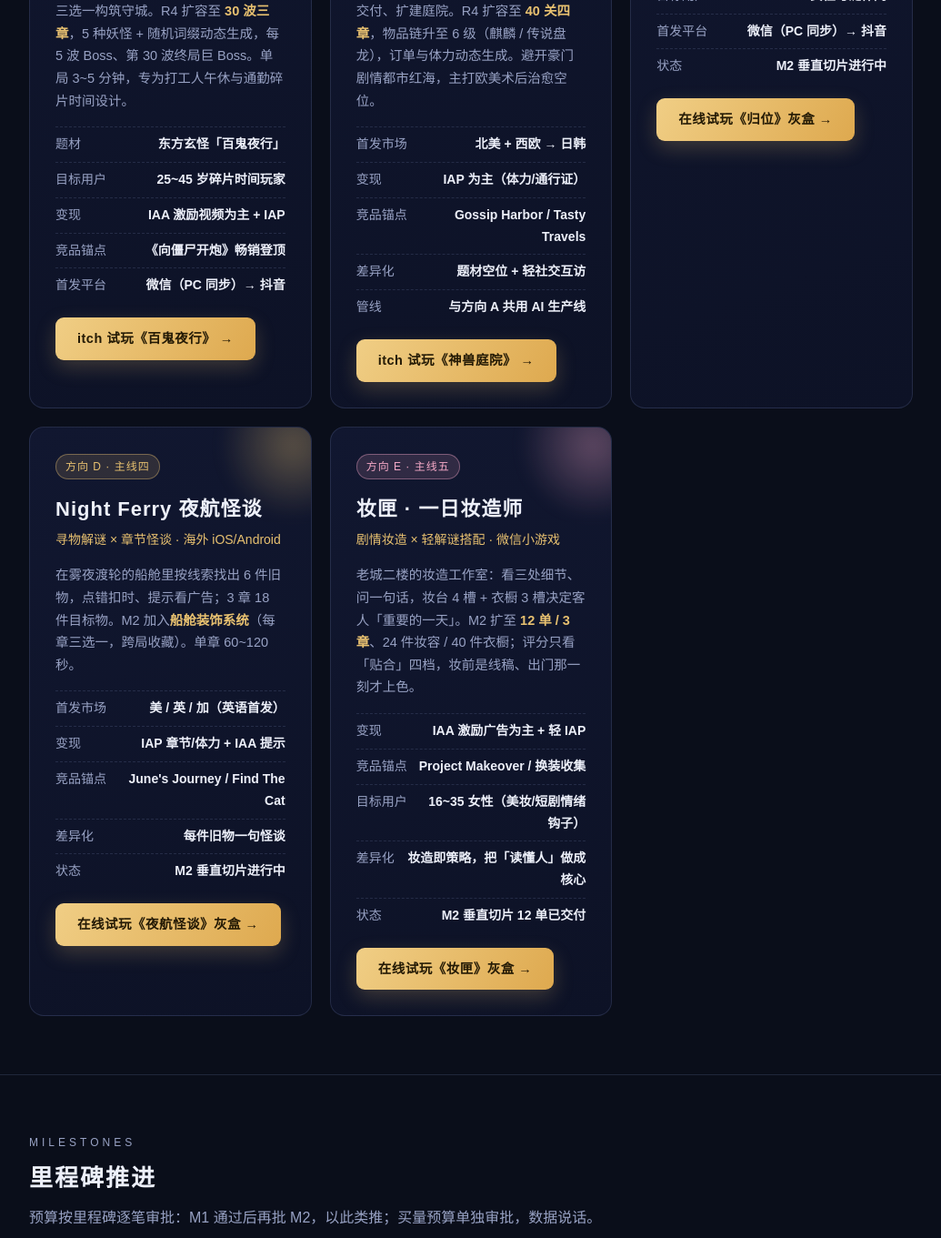
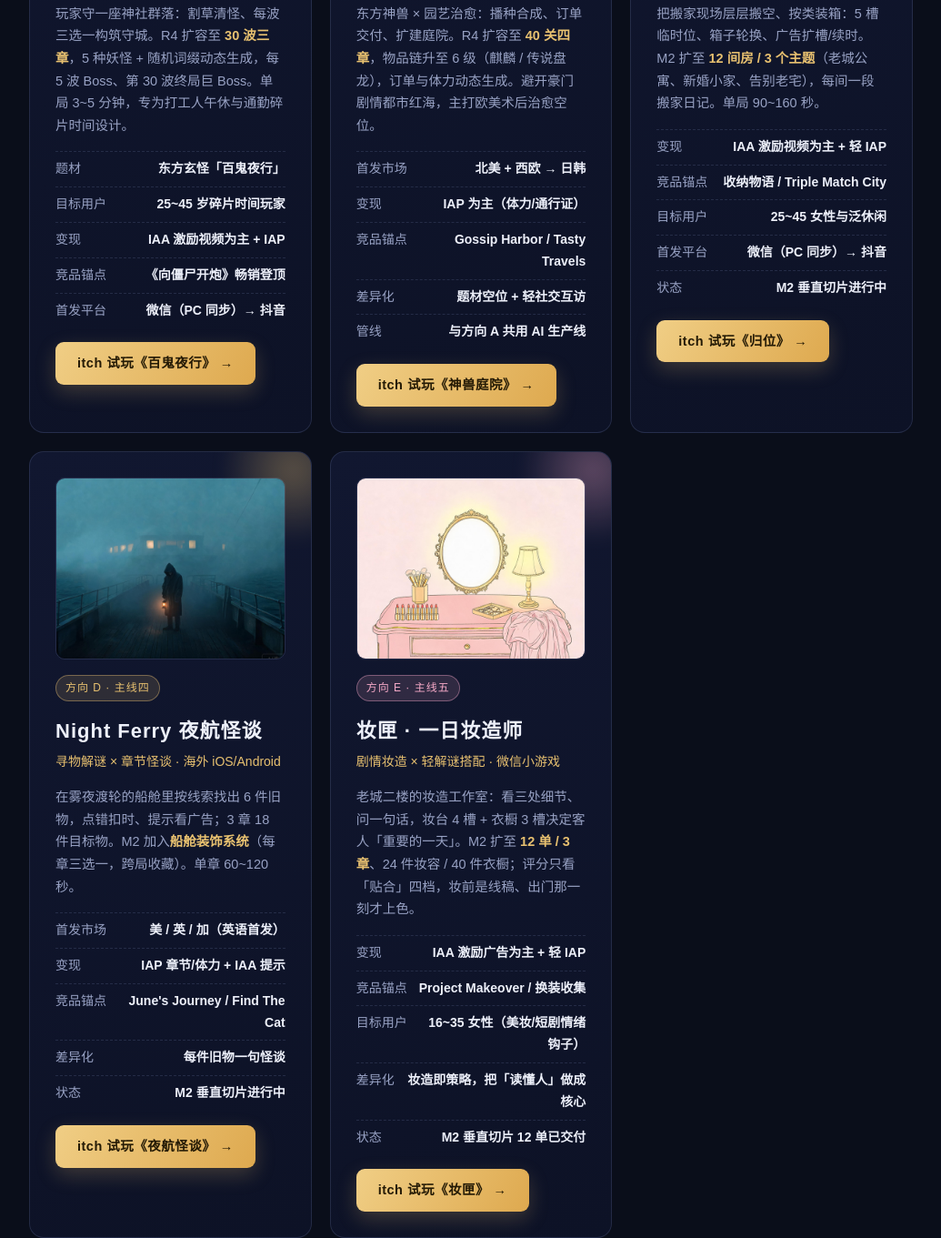
Before and after one commit to linyucandy/lingjingweb, a plain HTML site: page index.html in a window 1280 px wide. Shown: the part 1205-2566 px from the top of the page at 91% size, without its empty margins (122-1157 px from the left). Drawn offline with Linux system fonts and the light colour scheme.

Commit message:
feat: C/D/E 试玩入口切换至 itch.io 商店页并补齐三张封面
五条产品线现均可在 itch.io 浏览器内直接试玩，移除灰盒页入口。

```diff
--- a/index.html
+++ b/index.html
@@ -114,7 +114,7 @@ footer .links a{margin:0 10px;color:var(--gold)}
 <section id="games">
   <div class="wrap">
     <h2><span class="en">Product Lines</span>五条产品线</h2>
-    <p class="lead">A、B 两条已上线 itch.io 开放试玩；C、D 于 2026-11-10、E 于 2026-11-14 通过立项与原型门，进入 M2 垂直切片。全部按里程碑逐笔审批预算，共用一条 AI 生产管线。</p>
+    <p class="lead">五条产品线均已在 itch.io 开放「浏览器内直接试玩」：A、B 已上线；C、D 于 2026-11-10、E 于 2026-11-14 通过立项与原型门，进入 M2 垂直切片并同步放出可玩版本。全部按里程碑逐笔审批预算，共用一条 AI 生产管线。</p>
     <div class="games">
       <div class="game a">
         <img class="cover" src="cover-a-bai-gui-630x500.png" alt="《百鬼夜行》封面">
@@ -147,6 +147,7 @@ footer .links a{margin:0 10px;color:var(--gold)}
         <a class="play" href="https://gsygame.itch.io/beast-courtyard" target="_blank" rel="noopener">itch 试玩《神兽庭院》</a>
       </div>
       <div class="game c">
+        <img class="cover" src="cover-c-gui-wei-630x500.png" alt="《归位 · 收纳屋》封面">
         <span class="tag">方向 C · 主线三</span>
         <h3>归位 · 收纳屋</h3>
         <div class="genre">堆叠收纳 × 分类消除 · 微信小游戏</div>
@@ -158,9 +159,10 @@ footer .links a{margin:0 10px;color:var(--gold)}
           <li><i>首发平台</i><b>微信（PC 同步）→ 抖音</b></li>
           <li><i>状态</i><b>M2 垂直切片进行中</b></li>
         </ul>
-        <a class="play" href="c-guiwei.html" target="_blank" rel="noopener">在线试玩《归位》灰盒</a>
+        <a class="play" href="https://gsygame.itch.io/gui-wei" target="_blank" rel="noopener">itch 试玩《归位》</a>
       </div>
       <div class="game d">
+        <img class="cover" src="cover-d-night-ferry-630x500.png" alt="《Night Ferry 夜航怪谈》封面">
         <span class="tag">方向 D · 主线四</span>
         <h3>Night Ferry 夜航怪谈</h3>
         <div class="genre">寻物解谜 × 章节怪谈 · 海外 iOS/Android</div>
@@ -172,9 +174,10 @@ footer .links a{margin:0 10px;color:var(--gold)}
           <li><i>差异化</i><b>每件旧物一句怪谈</b></li>
           <li><i>状态</i><b>M2 垂直切片进行中</b></li>
         </ul>
-        <a class="play" href="d-yehang.html" target="_blank" rel="noopener">在线试玩《夜航怪谈》灰盒</a>
+        <a class="play" href="https://gsygame.itch.io/night-ferry" target="_blank" rel="noopener">itch 试玩《夜航怪谈》</a>
       </div>
       <div class="game e">
+        <img class="cover" src="cover-e-vanity-case-630x500.png" alt="《妆匣 · 一日妆造师》封面">
         <span class="tag">方向 E · 主线五</span>
         <h3>妆匣 · 一日妆造师</h3>
         <div class="genre">剧情妆造 × 轻解谜搭配 · 微信小游戏</div>
@@ -186,7 +189,7 @@ footer .links a{margin:0 10px;color:var(--gold)}
           <li><i>差异化</i><b>妆造即策略，把「读懂人」做成核心</b></li>
           <li><i>状态</i><b>M2 垂直切片 12 单已交付</b></li>
         </ul>
-        <a class="play" href="e-zhuangxia.html" target="_blank" rel="noopener">在线试玩《妆匣》灰盒</a>
+        <a class="play" href="https://gsygame.itch.io/vanity-case" target="_blank" rel="noopener">itch 试玩《妆匣》</a>
       </div>
     </div>
   </div>
```
Also changed, not shown: cover-c-gui-wei-630x500.png (added), cover-d-night-ferry-630x500.png (added), cover-e-vanity-case-630x500.png (added).
